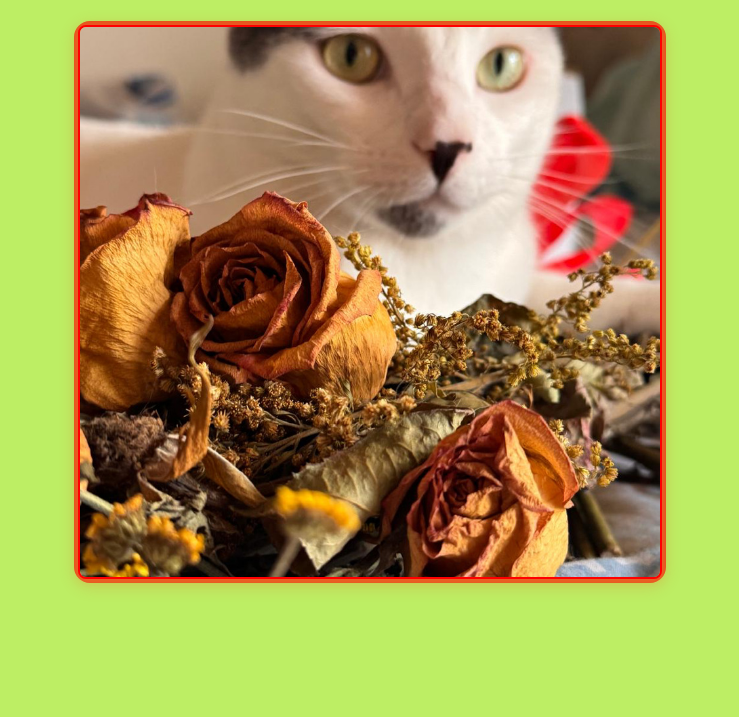
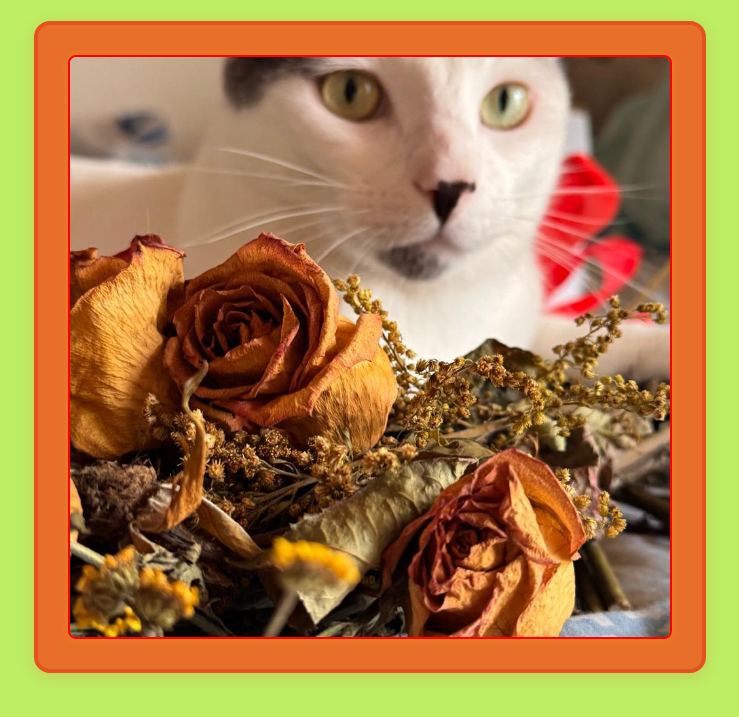
Before and after one commit to Andreszp13/pagina-tito, a plain HTML site: page index.html in a window 1280 px wide. Shown: the part 87-804 px from the top of the page, without its empty margins (270-1009 px from the left). Drawn offline with Linux system fonts and the light colour scheme.

Commit message:
cambio de colores

```diff
--- a/styles.css
+++ b/styles.css
@@ -14,11 +14,12 @@ body {
     align-items: center;
     justify-content: center;
     position: relative;
-    background: #FB9E3A;
+    background-color: #e86f29;
     border-radius: 16px;
     box-shadow: 0 4px 16px #E6521F33;
     border: 4px solid #E6521F;
     margin: 0 auto;
+    padding: 30px; /* Espaciado interno para separar la imagen del borde */
 }
 .subtitulo {
     font-family: 'Chiron Sung HK', serif;
@@ -33,8 +34,8 @@ body {
 .imagen img {
   display: block;
   margin: 0 auto;
-  width: 580px;
-  height: 550px;
+  width: 600px;
+  height: 580px;
   aspect-ratio: unset;
   object-fit: cover;
   border-radius: 8px;
```
